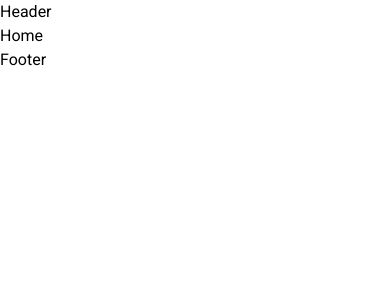
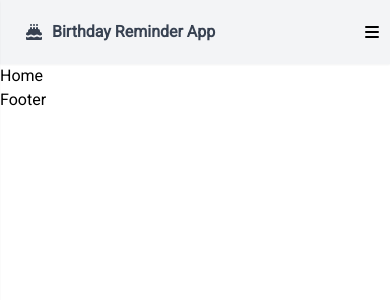
Before and after one commit to inframarauder/birthday-reminder-webapp, a Next.js app: page / in a window 390 px wide. Shown: the top 300 px of the page. Built offline with nearby package versions, Linux system fonts and the light colour scheme.

Commit message:
responsive sidebar implemented

```diff
--- a/components/Header.js
+++ b/components/Header.js
@@ -1,7 +1,104 @@
-import React from "react";
+import React, { useState } from "react";
+import Link from "next/link";
+import { Cross, Hamburger } from "./Icons";
 
 const Header = () => {
-	return <div>Header</div>;
+	const [mobileNavOpen, setMobileNavOpen] = useState(false);
+
+	const toggleMenu = () => {
+		setMobileNavOpen(!mobileNavOpen);
+	};
+
+	return (
+		<nav className="bg-gray-100 shadow-sm sticky">
+			{/* desktop nav */}
+			<div className="max-w-6xl mx-auto px-2">
+				<div className="flex justify-between">
+					{/* left part */}
+					<div className="flex space-x-4">
+						<div>
+							<Link href="/">
+								<div className="flex items-center py-5 px-2 text-gray-700 hover:text-gray-900 cursor-pointer">
+									<svg
+										xmlns="http://www.w3.org/2000/svg"
+										className="h-5 w-5 mx-2"
+										viewBox="0 0 20 20"
+										fill="currentColor"
+									>
+										<path
+											fillRule="evenodd"
+											d="M6 3a1 1 0 011-1h.01a1 1 0 010 2H7a1 1 0 01-1-1zm2 3a1 1 0 00-2 0v1a2 2 0 00-2 2v1a2 2 0 00-2 2v.683a3.7 3.7 0 011.055.485 1.704 1.704 0 001.89 0 3.704 3.704 0 014.11 0 1.704 1.704 0 001.89 0 3.704 3.704 0 014.11 0 1.704 1.704 0 001.89 0A3.7 3.7 0 0118 12.683V12a2 2 0 00-2-2V9a2 2 0 00-2-2V6a1 1 0 10-2 0v1h-1V6a1 1 0 10-2 0v1H8V6zm10 8.868a3.704 3.704 0 01-4.055-.036 1.704 1.704 0 00-1.89 0 3.704 3.704 0 01-4.11 0 1.704 1.704 0 00-1.89 0A3.704 3.704 0 012 14.868V17a1 1 0 001 1h14a1 1 0 001-1v-2.132zM9 3a1 1 0 011-1h.01a1 1 0 110 2H10a1 1 0 01-1-1zm3 0a1 1 0 011-1h.01a1 1 0 110 2H13a1 1 0 01-1-1z"
+											clipRule="evenodd"
+										/>
+									</svg>
+									<span className="font-bold">Birthday Reminder App</span>
+								</div>
+							</Link>
+						</div>
+					</div>
+					{/* right part */}
+					<div className="hidden md:flex items-center space-x-1">
+						<Link href="/login">
+							<span className="py-5 px-3 cursor-pointer hover:underline">
+								Login
+							</span>
+						</Link>
+						<Link href="/signup">
+							<span className="py-2 px-3 bg-blue-800 hover:bg-blue-600 text-blue-100 hover:text-blue-100 rounded  transition duration-300 cursor-pointer">
+								Signup
+							</span>
+						</Link>
+					</div>
+
+					{/* mobile view menu button  */}
+					<div className="md:hidden flex items-center">
+						<button className="button" onClick={toggleMenu}>
+							{mobileNavOpen ? <Cross /> : <Hamburger />}
+						</button>
+					</div>
+				</div>
+			</div>
+
+			{/* mobile nav sidebar */}
+			<div
+				className={`bg-gray-100 shadow-sm px-2 w-64 h-full fixed top-0 left-0 z-40  ${
+					mobileNavOpen ? "translate-x-0" : "-translate-x-full"
+				} transition duration-200 ease-in-out`}
+			>
+				{/* logo */}
+				<Link href="/">
+					<div className="flex items-center py-5 px-2 text-gray-700 hover:text-gray-900 cursor-pointer">
+						<svg
+							xmlns="http://www.w3.org/2000/svg"
+							className="h-5 w-5 mx-2"
+							viewBox="0 0 20 20"
+							fill="currentColor"
+						>
+							<path
+								fillRule="evenodd"
+								d="M6 3a1 1 0 011-1h.01a1 1 0 010 2H7a1 1 0 01-1-1zm2 3a1 1 0 00-2 0v1a2 2 0 00-2 2v1a2 2 0 00-2 2v.683a3.7 3.7 0 011.055.485 1.704 1.704 0 001.89 0 3.704 3.704 0 014.11 0 1.704 1.704 0 001.89 0 3.704 3.704 0 014.11 0 1.704 1.704 0 001.89 0A3.7 3.7 0 0118 12.683V12a2 2 0 00-2-2V9a2 2 0 00-2-2V6a1 1 0 10-2 0v1h-1V6a1 1 0 10-2 0v1H8V6zm10 8.868a3.704 3.704 0 01-4.055-.036 1.704 1.704 0 00-1.89 0 3.704 3.704 0 01-4.11 0 1.704 1.704 0 00-1.89 0A3.704 3.704 0 012 14.868V17a1 1 0 001 1h14a1 1 0 001-1v-2.132zM9 3a1 1 0 011-1h.01a1 1 0 110 2H10a1 1 0 01-1-1zm3 0a1 1 0 011-1h.01a1 1 0 110 2H13a1 1 0 01-1-1z"
+								clipRule="evenodd"
+							/>
+						</svg>
+						<span className="font-bold">Birthday Reminder App</span>
+					</div>
+				</Link>
+				{/**options */}
+				<div className="flex flex-col">
+					<Link href="/login">
+						<span className="py-5 px-3 cursor-pointer hover:underline">
+							Login
+						</span>
+					</Link>
+					<Link href="/signup">
+						<span className="w-20 px-3 py-2  bg-blue-800 hover:bg-blue-600 text-blue-100 hover:text-blue-100 rounded  cursor-pointer">
+							Signup
+						</span>
+					</Link>
+				</div>
+			</div>
+		</nav>
+	);
 };
 
 export default Header;
--- /dev/null
+++ b/components/Icons.js
@@ -0,0 +1,29 @@
+export const Hamburger = () => (
+	<svg
+		xmlns="http://www.w3.org/2000/svg"
+		className="h-5 w-5"
+		viewBox="0 0 20 20"
+		fill="currentColor"
+	>
+		<path
+			fillRule="evenodd"
+			d="M3 5a1 1 0 011-1h12a1 1 0 110 2H4a1 1 0 01-1-1zM3 10a1 1 0 011-1h12a1 1 0 110 2H4a1 1 0 01-1-1zM3 15a1 1 0 011-1h12a1 1 0 110 2H4a1 1 0 01-1-1z"
+			clipRule="evenodd"
+		/>
+	</svg>
+);
+
+export const Cross = () => (
+	<svg
+		xmlns="http://www.w3.org/2000/svg"
+		className="h-5 w-5"
+		viewBox="0 0 20 20"
+		fill="currentColor"
+	>
+		<path
+			fillRule="evenodd"
+			d="M4.293 4.293a1 1 0 011.414 0L10 8.586l4.293-4.293a1 1 0 111.414 1.414L11.414 10l4.293 4.293a1 1 0 01-1.414 1.414L10 11.414l-4.293 4.293a1 1 0 01-1.414-1.414L8.586 10 4.293 5.707a1 1 0 010-1.414z"
+			clipRule="evenodd"
+		/>
+	</svg>
+);
```
